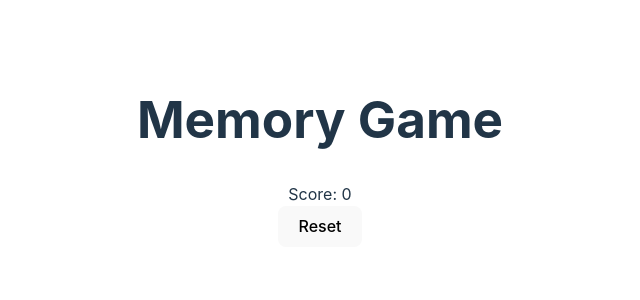
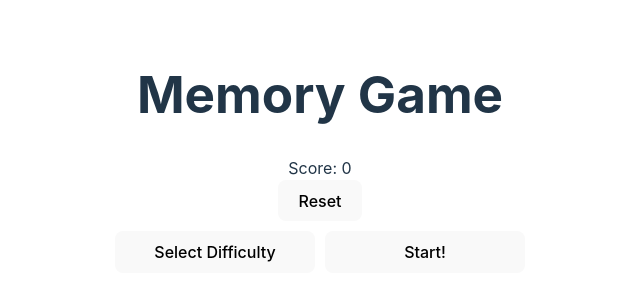
Before and after one commit to xadvent/memory-card-game, a React (Vite) app: page / in a window 1280 px wide. Shown: the part 248-548 px from the top of the page, without its empty margins (320-960 px from the left). Built offline with nearby package versions, Linux system fonts and the light colour scheme; no server answers.

Commit message:
feat: add start screen
created starting screen with (not currently working) difficulty select capabilities.
Added some basic CSS to improve UX.

```diff
--- a/src/App.jsx
+++ b/src/App.jsx
@@ -2,12 +2,15 @@
 import './styles/App.css';
 import { useState, useEffect } from 'react';
 import Card from './components/Card';
+import StartScreen from './components/StartScreen';
 
 function App() {
   const [score, setScore] = useState(0);
   const [characterList, setCharacterList] = useState([]);
   const [reset, setReset] = useState(true); // Change to false to have a "start" button
-  const [answers, setAnswers] = useState([]);
+  // eslint-disable-next-line no-unused-vars
+  const [_, setAnswers] = useState([]);
+  const [gameStarted, setGameStarted] = useState(false)
 
   const randomNumber = () => Math.floor(Math.random() * 1025);
   const changeReset = () => setReset(!reset);
@@ -30,10 +33,18 @@ function App() {
     });
   }
 
+  function startGame() {
+    setGameStarted(true)
+    populateCharList()
+  }
+
   // ----------- Populating Character List ------------
   function populateCharList() {
     let newCharList = [];
-    for (let x = 0; x < 10; x++) newCharList.push(randomNumber());
+    while (newCharList.length < 10){
+      let num = randomNumber();
+      !newCharList.includes(num) ? newCharList.push(num) : null
+    }
     setCharacterList(newCharList);
   }
 
@@ -57,9 +68,14 @@ function App() {
         <button onClick={resetAll}>Reset</button>
       </div>
 
-      <div id="content">
-        <Card characterList={characterList} addAnswer={addAnswer} />
-      </div>
+        {gameStarted ? (
+          <div id="content">
+
+            <Card characterList={characterList} addAnswer={addAnswer} />
+          </div>
+        ) : (
+          <StartScreen startGame={startGame} />
+        )}
 
       <div id="footer">
       </div>
--- /dev/null
+++ b/src/components/StartScreen.jsx
@@ -0,0 +1,37 @@
+import './../styles/StartScreen.css'
+import { useState } from "react"
+import propTypes from 'prop-types'
+
+export default function StartScreen({ startGame }) {
+    const [status, setStatus] = useState(false)
+    const changeStatus = () => setStatus(!status)
+
+    function displayCorrect() {
+        if (!status) {
+            return (
+                <>
+                    <button onClick={changeStatus}>Select Difficulty</button>
+                </>
+            )
+        } else {
+            return (
+                <>
+                    <input type="number" />
+                    <button>Submit</button>
+                    <button onClick={changeStatus}>Cancel</button>
+                </>
+            )
+        }
+    }
+
+    return (
+        <div id='start-screen'>
+            {displayCorrect()}
+            {!status && <button id='start-button' onClick={startGame}>Start!</button>}
+        </div>
+    )
+}
+
+StartScreen.propTypes = {
+    startGame: propTypes.func
+}
--- /dev/null
+++ b/src/styles/StartScreen.css
@@ -0,0 +1,19 @@
+#start-screen>* {
+    transition: all 0.2s ease-in;
+}
+
+#start-screen>button {
+    min-width: 200px;
+}
+
+#start-screen {
+    margin-top: 10px;
+    display: flex;
+    flex-direction: row;
+    gap: 10px;
+}
+
+#start-button:hover {
+    background-color: rgba(4, 246, 89, 0.674);
+    border-color: rgba(4, 246, 89, 0.674);
+}
```
